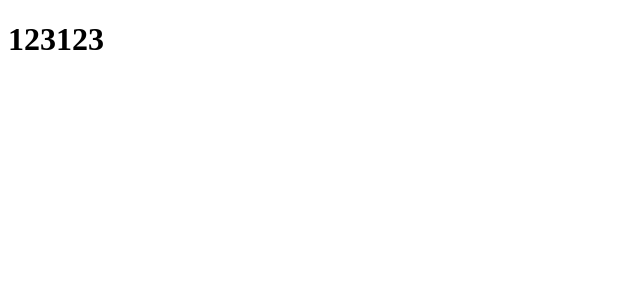
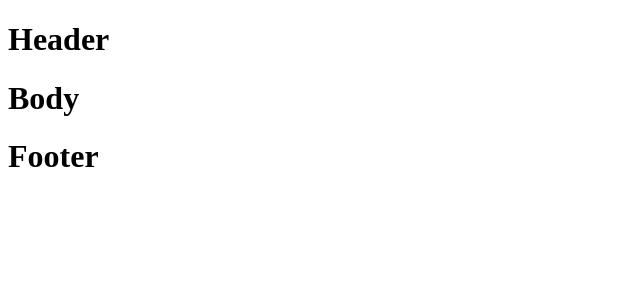
Before and after one commit to TranMinhHieu20/HappyShop, a React (Create React App) app in the folder fe/happyshop/: page / in a window 1280 px wide. Shown: the top 300 px of the page, without its empty margins (0-640 px from the left). Built offline with nearby package versions, Linux system fonts and the light colour scheme.

Commit message:
config reactjs

```diff
--- a/fe/happyshop/package.json
+++ b/fe/happyshop/package.json
@@ -10,6 +10,7 @@
     "react": "^19.1.0",
     "react-dom": "^19.1.0",
     "react-scripts": "5.0.1",
+    "sass": "^1.87.0",
     "web-vitals": "^2.1.0"
   },
   "scripts": {
--- a/fe/happyshop/src/index.js
+++ b/fe/happyshop/src/index.js
@@ -1,5 +1,6 @@
 import React from 'react'
 import ReactDOM from 'react-dom/client'
+import HomePage from './pages/user/homePage'
 
 const root = ReactDOM.createRoot(document.getElementById('root'))
-root.render(<h1>123123</h1>)
+root.render(<HomePage />)
--- /dev/null
+++ b/fe/happyshop/src/pages/user/homePage/index.js
@@ -0,0 +1,13 @@
+import { memo } from 'react'
+
+const HomePage = () => {
+  return (
+    <>
+      <h1>Header</h1>
+      <h1>Body</h1>
+      <h1>Footer</h1>
+    </>
+  )
+}
+
+export default memo(HomePage)
```
Also changed, not shown: fe/happyshop/src/pages/index.js (added), fe/happyshop/src/pages/user/homePage/style.scss (added), 1 other file (tests, documents, lock files or other folders).
